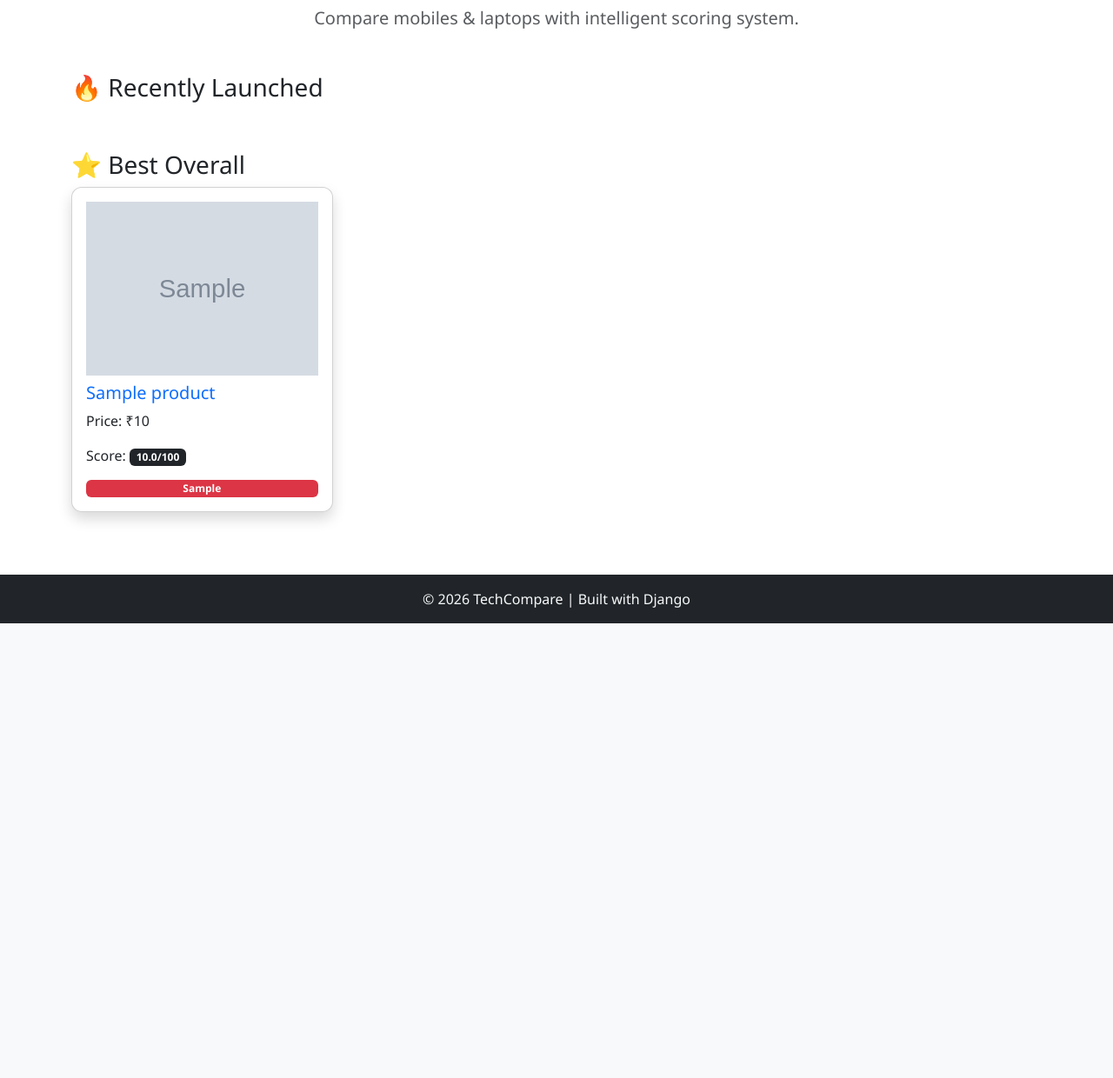
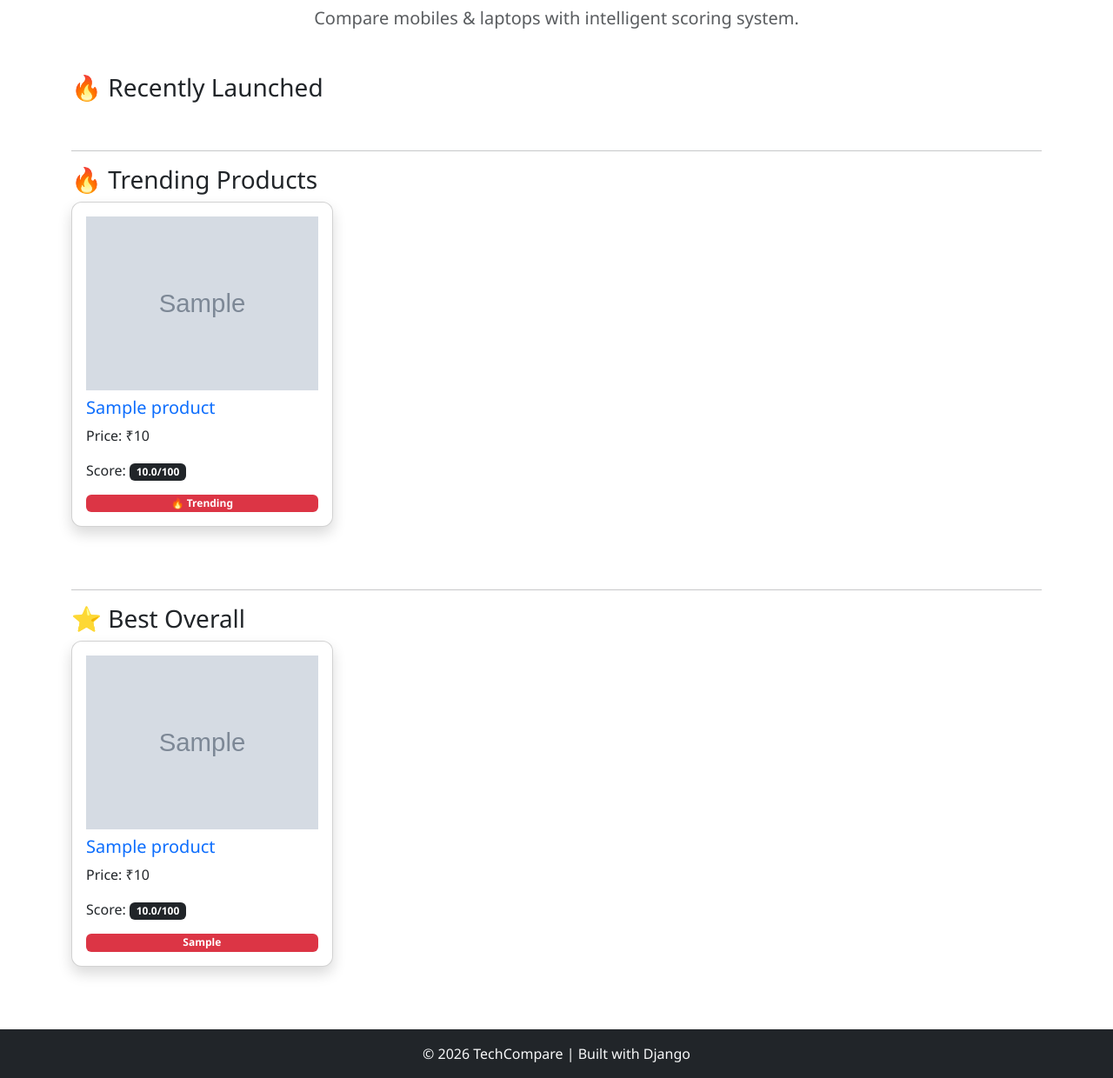
Before and after one commit to PatidarKuldeep/nextcompare, a Django app: page / in a window 1280 px wide. Shown: the part 176-1416 px from the top of the page at 87% size. Before the commit the page ends 893 px from the top, so only its background shows below. Run offline with Django 5.2, Linux system fonts and the light colour scheme; tables that the repository leaves empty hold one stand-in row (values such as "Sample post"); grey boxes marked "Sample" are stand-in pictures.

Commit message:
added trending products section to homepage

```diff
--- a/products/views.py
+++ b/products/views.py
@@ -6,6 +6,7 @@ from django.http import JsonResponse
 
 
 def home(request):
+
     recent_date = date.today() - timedelta(days=30)
 
     recent_products = Product.objects.filter(
@@ -14,9 +15,14 @@ def home(request):
 
     best_products = Product.objects.order_by('-overall_score')[:6]
 
+    trending_products = Product.objects.filter(
+        is_trending=True
+    ).order_by('-overall_score')[:6]
+
     context = {
         'recent_products': recent_products,
         'best_products': best_products,
+        'trending_products': trending_products,
     }
 
     return render(request, 'home.html', context)
--- a/templates/home.html
+++ b/templates/home.html
@@ -15,11 +15,18 @@ Compare latest mobiles and laptops. Discover recently launched and best overall
 </p>
 </div>
 
+
+
 <!-- Recently Launched -->
+
 <h3>🔥 Recently Launched</h3>
+
 <div class="row">
+
 {% for product in recent_products %}
+
 <div class="col-md-4 mb-4 d-flex">
+
 <div class="card p-3 shadow h-100">
 
 {% if product.image %}
@@ -29,9 +36,11 @@ Compare latest mobiles and laptops. Discover recently launched and best overall
 {% endif %}
 
 <h5>
+
 <a href="{% url 'product_detail' product.slug %}" class="text-decoration-none">
 {{ product.name }}
 </a>
+
 </h5>
 
 <p>Price: ₹{{ product.price }}</p>
@@ -45,24 +54,41 @@ Compare latest mobiles and laptops. Discover recently launched and best overall
 
 {% if product.verdict == "Best Overall" %}
 <span class="badge bg-success">{{ product.verdict }}</span>
+
 {% elif product.verdict == "Excellent Choice" %}
 <span class="badge bg-primary">{{ product.verdict }}</span>
+
 {% elif product.verdict == "Good Option" %}
 <span class="badge bg-warning text-dark">{{ product.verdict }}</span>
+
 {% else %}
 <span class="badge bg-danger">{{ product.verdict }}</span>
 {% endif %}
 
 </div>
-    </div>
-    {% endfor %}
+
 </div>
 
-<!-- Best Overall -->
-<h3 class="mt-5">⭐ Best Overall</h3>
+{% endfor %}
+
+</div>
+
+
+
+<hr class="mt-5">
+
+
+
+<!-- Trending Products -->
+
+<h3>🔥 Trending Products</h3>
+
 <div class="row">
-    {% for product in best_products %}
+
+{% for product in trending_products %}
+
 <div class="col-md-4 mb-4 d-flex">
+
 <div class="card p-3 shadow h-100">
 
 {% if product.image %}
@@ -72,9 +98,68 @@ Compare latest mobiles and laptops. Discover recently launched and best overall
 {% endif %}
 
 <h5>
+
 <a href="{% url 'product_detail' product.slug %}" class="text-decoration-none">
 {{ product.name }}
 </a>
+
+</h5>
+
+<p>Price: ₹{{ product.price }}</p>
+
+<p>
+Score:
+<span class="badge bg-dark">
+{{ product.overall_score }}/100
+</span>
+</p>
+
+<span class="badge bg-danger">
+🔥 Trending
+</span>
+
+</div>
+
+</div>
+
+{% empty %}
+
+<p>No trending products yet.</p>
+
+{% endfor %}
+
+</div>
+
+
+
+<hr class="mt-5">
+
+
+
+<!-- Best Overall -->
+
+<h3>⭐ Best Overall</h3>
+
+<div class="row">
+
+{% for product in best_products %}
+
+<div class="col-md-4 mb-4 d-flex">
+
+<div class="card p-3 shadow h-100">
+
+{% if product.image %}
+<img src="{{ product.image.url }}"
+class="img-fluid mb-2 w-100"
+style="height:200px; object-fit:contain; background:#f8f9fa;">
+{% endif %}
+
+<h5>
+
+<a href="{% url 'product_detail' product.slug %}" class="text-decoration-none">
+{{ product.name }}
+</a>
+
 </h5>
 
 <p>Price: ₹{{ product.price }}</p>
@@ -88,17 +173,24 @@ Compare latest mobiles and laptops. Discover recently launched and best overall
 
 {% if product.verdict == "Best Overall" %}
 <span class="badge bg-success">{{ product.verdict }}</span>
+
 {% elif product.verdict == "Excellent Choice" %}
 <span class="badge bg-primary">{{ product.verdict }}</span>
+
 {% elif product.verdict == "Good Option" %}
 <span class="badge bg-warning text-dark">{{ product.verdict }}</span>
+
 {% else %}
 <span class="badge bg-danger">{{ product.verdict }}</span>
 {% endif %}
 
 </div>
-    </div>
-    {% endfor %}
+
 </div>
 
+{% endfor %}
+
+</div>
+
+
 {% endblock %}
```
Lines whose indentation alone changed are shown as unchanged.
